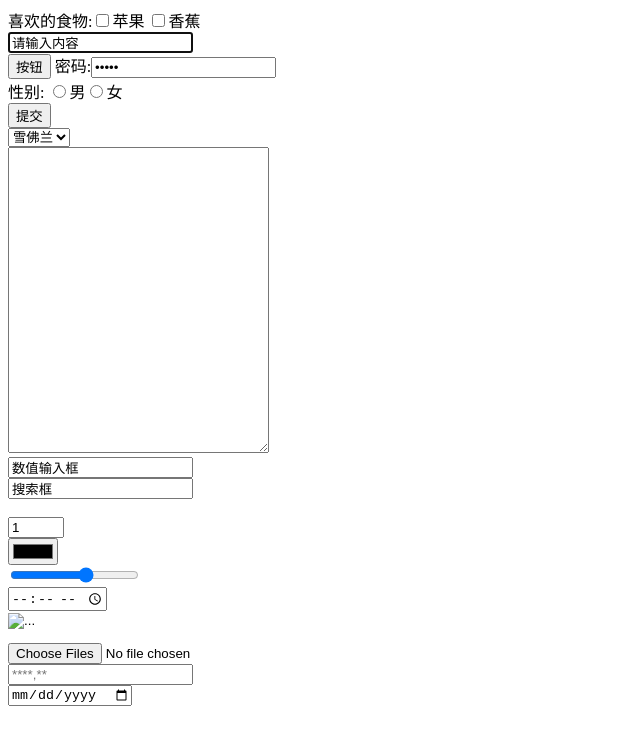
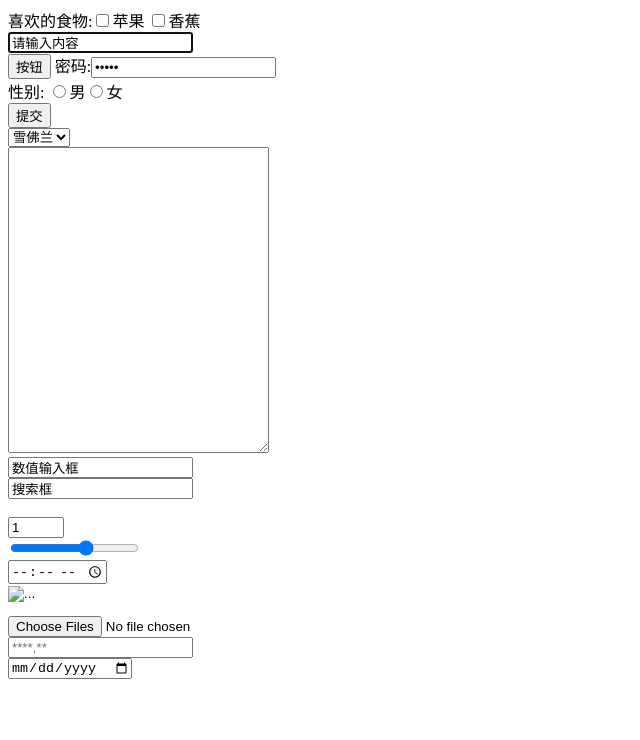
Before and after one commit to skyqzd/study01, a plain HTML site: page biaodan.html in a window 1280 px wide. Shown: the whole page, without its empty margins (0-640 px from the left). Drawn offline with Linux system fonts and the light colour scheme.

Commit message:
init16549034

```diff
--- a/biaodan.html
+++ b/biaodan.html
@@ -66,7 +66,7 @@ res2.onclick=function(){
       <option value="水浒传">
   </datalist><br>
 <input type="number" value="1" name="myNum" min="1" max="10"><br>
-<input type="color" value="" name="myColor"><br>
+   <!--  <input type="color" value="" name="myColor"><br> -->
 <input type="range" value="" min="0" max="10" maxlength="3" step="3"><br>
 <input type="time" value="" name="myName"><br>
 <input type="image" src="" width="30px" height="30px" alt="..."><br>
```
